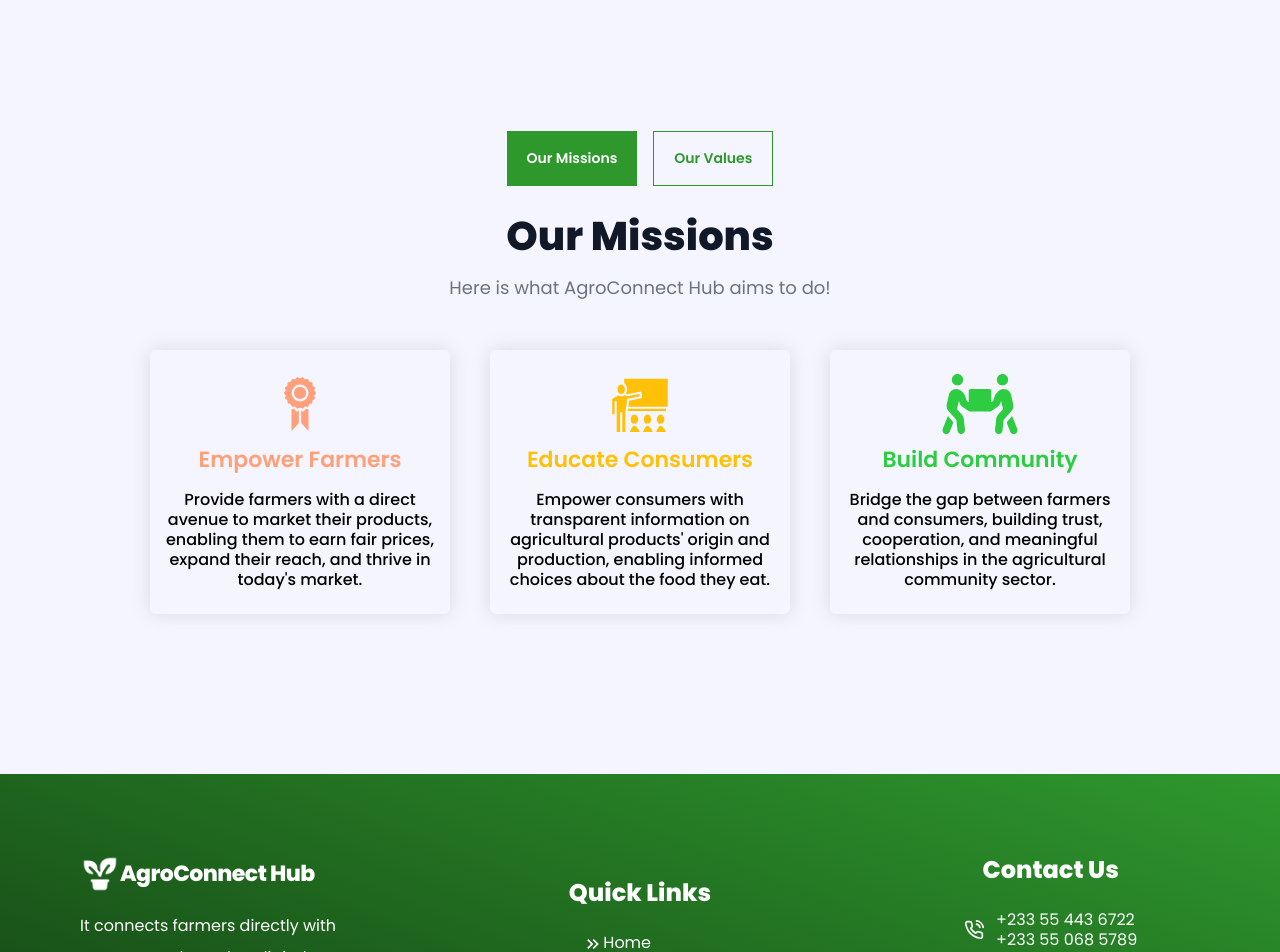
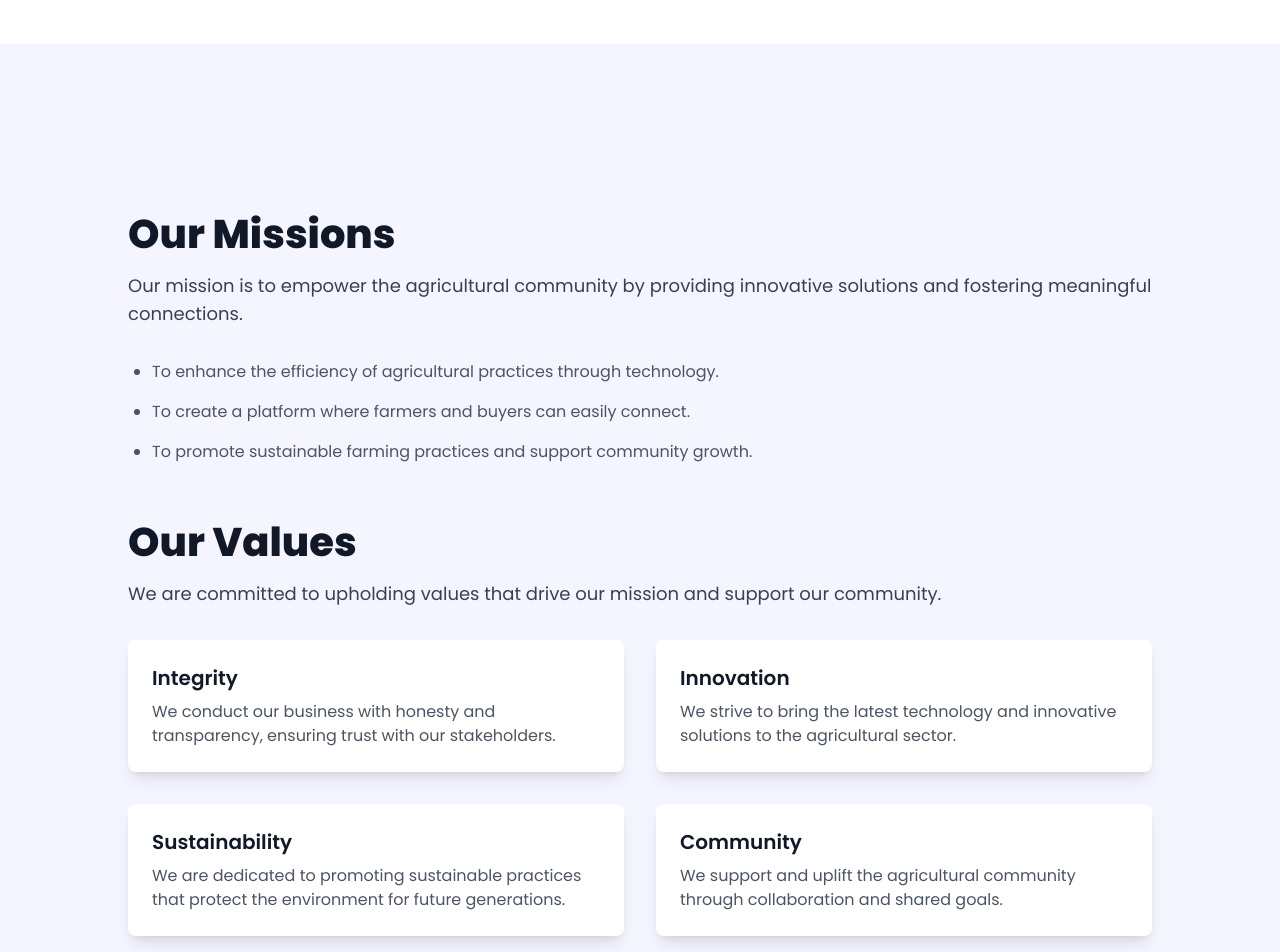
Before and after one commit to kwadwoambitious/AgroConnect-Hub, a React (Vite) app: page /about in a window 1280 px wide. Shown: the part 680-1632 px from the top of the page. Built offline with nearby package versions, Linux system fonts and the light colour scheme.

Commit message:
Update this file

```diff
--- a/src/components/About.jsx
+++ b/src/components/About.jsx
@@ -1,25 +1,12 @@
 import React, { useState } from "react";
 import logo from "../assets/images/LOGO.png";
 import aboutImage from "../assets/images/landing-hero.png";
-import { GiAchievement, GiTeacher } from "react-icons/gi";
-import { FaPeopleCarry, FaCheckCircle, FaLightbulb } from "react-icons/fa";
-import { MdVisibility } from "react-icons/md";
-import { motion, AnimatePresence } from "framer-motion";
 import NavBar from "./NavBar";
 import Footer from "./Footer";
 import "../App.css";
 
 const About = () => {
-  const [showValues, setShowValues] = useState(false);
   const [imageLoaded, setImageLoaded] = useState(false);
-
-  const showMissions = () => {
-    setShowValues(false);
-  };
-
-  const showValuesSection = () => {
-    setShowValues(true);
-  };
 
   const handleImageLoad = () => {
     setImageLoaded(true);
@@ -37,9 +24,12 @@ const About = () => {
       {/* navBar component ends here */}
 
       <div className="flex items-center justify-center lg:gap-x-10 px-5 xl:px-32 py-40 lg:py-40">
+        <div className="flex flex-col md:flex-row items-center">
+          {/* Image Section */}
+          <div className="md:w-1/2 mb-8 md:mb-0">
             <div className="bg-muted lg:block relative">
               {!imageLoaded && (
-            <div className="absolute inset-0 bg-gray-200 items-center hidden lg:block justify-center rounded-xl z-[90]">
+                <div className="absolute inset-0 bg-gray-200 items-center justify-center rounded-xl z-[90]">
                   <span className="text-gray-500 font-medium">
                     Image Loading...
                   </span>
@@ -49,17 +39,20 @@ const About = () => {
                 loading="lazy"
                 src={aboutImage}
                 alt="hero section image"
-            className={`w-[583px] max-h-[500px] object-cover rounded-xl hidden lg:block ${
+                className={`w-full h-auto rounded-lg shadow-lg  ${
                   imageLoaded ? "opacity-100" : "opacity-0"
                 }`}
                 onLoad={handleImageLoad}
               />
             </div>
-        <div className="max-w-[700px] lg:max-w-[500px]">
-          <h2 className="font-extrabold text-[27px] sm:text-[40px] text-center lg:text-left md:text-4xl mb-4 text-[#111827]">
-            Who We Are
+          </div>
+
+          {/* Text Section */}
+          <div className="md:w-1/2 md:pl-8">
+            <h2 className="text-[27px] sm:text-[40px] text-[#111827] font-extrabold mb-2">
+              About Us
             </h2>
-          <p className="text-sm md:text-[16px] font-medium leading-relaxed md:leading-relaxed text-justify">
+            <p className="text-lg text-gray-700">
               AgroConnect Hub bridges the gap between farmers and consumers,
               offering a user-friendly platform for farmers to showcase their
               produce directly to consumers. With AgroConnect Hub, consumers can
@@ -72,141 +65,83 @@ const About = () => {
             </p>
           </div>
         </div>
+      </div>
 
       <div className="bg-[#F4F5FF]  px-5 xl:px-32 py-20 lg:py-40 relative">
-        <div className="flex justify-center mb-5 gap-4">
-          <button
-            onClick={showMissions}
-            className={`px-5 py-4 ${
-              !showValues
-                ? "bg-[#2E982D] hover:bg-[#1e6a1e] hover:shadow-2xl text-white"
-                : "border border-[#2E982D] text-[#2E982D]"
-            }  text-[13px] md:text-[14px] font-semibold`}
-          >
-            Our Missions
-          </button>
-          <button
-            onClick={showValuesSection}
-            className={`px-5 py-4 ${
-              showValues
-                ? "bg-[#2E982D] hover:bg-[#1e6a1e] hover:shadow-2xl text-white"
-                : "border border-[#2E982D] text-[#2E982D]"
-            } text-[13px] md:text-[14px] font-semibold`}
-          >
-            Our Values
-          </button>
-        </div>
-
-        <div className="relative h-full">
-          <AnimatePresence>
-            {!showValues && (
-              <motion.div
-                key="missions"
-                initial={{ opacity: 0 }}
-                animate={{ opacity: 1 }}
-                exit={{ opacity: 0 }}
-                transition={{ duration: 0.05 }}
-                className="flex flex-wrap justify-center flex-col"
-              >
-                <h2 className="font-extrabold text-[27px] sm:text-[40px] mb-2 text-center text-[#111827]">
+        <div className="container mx-auto">
+          {/* Our Missions Section */}
+          <section className="mb-12">
+            <h2 className="text-[27px] sm:text-[40px] text-[#111827] font-extrabold mb-2">
               Our Missions
             </h2>
-                <p className="font-normal md:text-lg text-center text-[#6B7280]">
-                  Here is what AgroConnect Hub aims to do!
+            <p className="text-lg text-gray-700 mb-8">
+              Our mission is to empower the agricultural community by providing
+              innovative solutions and fostering meaningful connections.
             </p>
-                <div className="mt-12 flex items-start justify-center gap-10 flex-wrap">
-                  <div className="max-w-[300px] shadow-[0px_0px_19px_1px_rgba(0,0,0,0.1);] py-6 px-2 rounded-md hover:scale-105 transition duration-100 ease-in-out">
-                    <GiAchievement className="text-5xl md:text-6xl w-full mb-3 text-[#FFA07A]" />
-                    <h2 className="text-center font-semibold text-xl lg:text-[22px] text-[#FFA07A] mb-4">
-                      Empower Farmers
+            <ul className="list-disc pl-6 space-y-4">
+              <li className="text-gray-600">
+                To enhance the efficiency of agricultural practices through
+                technology.
+              </li>
+              <li className="text-gray-600">
+                To create a platform where farmers and buyers can easily
+                connect.
+              </li>
+              <li className="text-gray-600">
+                To promote sustainable farming practices and support community
+                growth.
+              </li>
+            </ul>
+          </section>
+
+          {/* Our Values Section */}
+          <section>
+            <h2 className="text-[27px] sm:text-[40px] text-[#111827] font-extrabold mb-2">
+              Our Values
             </h2>
-                    <p className="text-center text-sm md:text-[16px] font-medium">
-                      Provide farmers with a direct avenue to market their
-                      products, enabling them to earn fair prices, expand their
-                      reach, and thrive in today's market.
+            <p className="text-lg text-gray-700 mb-8">
+              We are committed to upholding values that drive our mission and
+              support our community.
+            </p>
+            <div className="grid grid-cols-1 md:grid-cols-2 gap-8">
+              <div className="bg-white p-6 rounded-lg shadow-lg">
+                <h3 className="text-xl font-semibold text-[#111827] mb-2">
+                  Integrity
+                </h3>
+                <p className="text-gray-600">
+                  We conduct our business with honesty and transparency,
+                  ensuring trust with our stakeholders.
                 </p>
               </div>
-                  <div className="max-w-[300px] shadow-[0px_0px_19px_1px_rgba(0,0,0,0.1);] py-6 px-2 rounded-md hover:scale-105 transition duration-100 ease-in-out">
-                    <GiTeacher className="text-5xl md:text-6xl w-full mb-3 text-[#FFC107]" />
-                    <h2 className="text-center font-semibold text-xl lg:text-[22px] text-[#FFC107] mb-4">
-                      Educate Consumers
-                    </h2>
-                    <p className="text-center text-sm md:text-[16px] font-medium">
-                      Empower consumers with transparent information on
-                      agricultural products' origin and production, enabling
-                      informed choices about the food they eat.
+              <div className="bg-white p-6 rounded-lg shadow-lg">
+                <h3 className="text-xl font-semibold text-[#111827] mb-2">
+                  Innovation
+                </h3>
+                <p className="text-gray-600">
+                  We strive to bring the latest technology and innovative
+                  solutions to the agricultural sector.
                 </p>
               </div>
-                  <div className="max-w-[300px] shadow-[0px_0px_19px_1px_rgba(0,0,0,0.1);] py-6 px-2 rounded-md hover:scale-105 transition duration-100 ease-in-out">
-                    <FaPeopleCarry className="text-5xl md:text-6xl w-full mb-3 text-[#2ECC40]" />
-                    <h2 className="text-center font-semibold text-xl lg:text-[22px] text-[#2ECC40] mb-4">
-                      Build Community
-                    </h2>
-                    <p className="text-center text-sm md:text-[16px] font-medium">
-                      Bridge the gap between farmers and consumers, building
-                      trust, cooperation, and meaningful relationships in the
-                      agricultural community sector.
+              <div className="bg-white p-6 rounded-lg shadow-lg">
+                <h3 className="text-xl font-semibold text-[#111827] mb-2">
+                  Sustainability
+                </h3>
+                <p className="text-gray-600">
+                  We are dedicated to promoting sustainable practices that
+                  protect the environment for future generations.
+                </p>
+              </div>
+              <div className="bg-white p-6 rounded-lg shadow-lg">
+                <h3 className="text-xl font-semibold text-[#111827] mb-2">
+                  Community
+                </h3>
+                <p className="text-gray-600">
+                  We support and uplift the agricultural community through
+                  collaboration and shared goals.
                 </p>
               </div>
             </div>
-              </motion.div>
-            )}
-          </AnimatePresence>
-
-          <AnimatePresence>
-            {showValues && (
-              <motion.div
-                key="values"
-                initial={{ opacity: 0 }}
-                animate={{ opacity: 1 }}
-                exit={{ opacity: 0 }}
-                transition={{ duration: 0.05 }}
-                className="flex flex-wrap justify-center flex-col"
-              >
-                <h2 className="font-extrabold text-[27px] sm:text-[40px] mb-2 text-center text-[#111827]">
-                  Our Values
-                </h2>
-                <p className="font-normal md:text-lg text-center text-[#6B7280]">
-                  Guiding Principles that Shape our Culture and Actions!
-                </p>
-                <div className="mt-12 flex items-start justify-center gap-10 flex-wrap">
-                  <div className="max-w-[300px] shadow-[0px_0px_19px_1px_rgba(0,0,0,0.1);] py-6 px-2 rounded-md hover:scale-105 transition duration-100 ease-in-out">
-                    <MdVisibility className="text-5xl md:text-6xl w-full mb-3 text-[#964B00]" />
-                    <h2 className="text-center font-semibold text-xl lg:text-[22px] text-[#964B00] mb-4">
-                      Transparency
-                    </h2>
-                    <p className="text-center text-sm md:text-[16px] font-medium">
-                      We believe in open communication and honest practices,
-                      ensuring a trustworthy connection between farmers and
-                      consumers.
-                    </p>
-                  </div>
-                  <div className="max-w-[300px] shadow-[0px_0px_19px_1px_rgba(0,0,0,0.1);] py-6 px-2 rounded-md hover:scale-105 transition duration-100 ease-in-out">
-                    <FaCheckCircle className="text-5xl md:text-6xl w-full mb-3 text-[#786C3B]" />
-                    <h2 className="text-center font-semibold text-xl lg:text-[22px] text-[#786C3B] mb-4">
-                      Quality
-                    </h2>
-                    <p className="text-center text-sm md:text-[16px] font-medium">
-                      We are committed to delivering high-quality products and
-                      services, ensuring the best experience for both farmers
-                      and consumers.
-                    </p>
-                  </div>
-                  <div className="max-w-[300px] shadow-[0px_0px_19px_1px_rgba(0,0,0,0.1);] py-6 px-2  rounded-md hover:scale-105 transition duration-100 ease-in-out">
-                    <FaLightbulb className="text-5xl md:text-6xl w-full mb-3 text-[#F7DC6F]" />
-                    <h2 className="text-center font-semibold text-xl lg:text-[22px] text-[#F7DC6F] mb-4">
-                      Innovation
-                    </h2>
-                    <p className="text-center text-sm md:text-[16px] font-medium">
-                      We embrace technology and innovation to improve the
-                      agriculture industry and make a positive impact on the
-                      environment and society.
-                    </p>
-                  </div>
-                </div>
-              </motion.div>
-            )}
-          </AnimatePresence>
+          </section>
         </div>
       </div>
 
--- a/src/components/LandingPage.jsx
+++ b/src/components/LandingPage.jsx
@@ -85,10 +85,10 @@ const LandingPage = () => {
       {/* login banner */}
       <div className="bg-gradient-to-tr from-[#0F320F] to-[#2E982D] px-5 2xl:px-20 py-28 lg:py-40">
         <h2 className="text-[25px] md:text-[45px] text-center text-white font-extrabold sm:max-w-4xl mx-auto mb-2 leading-[1.2]">
-          Experience our service, providing you with fresh and healthy products!
+        Bridging Farmers and Buyers for Seamless Trade and Shared Success.
         </h2>
-        <p className="font-normal md:text-lg text-center text-white">
-          Let the greatest journey begin!
+        <p className="font-normal md:text-lg text-center text-white max-w-[700px] mx-auto">
+        Sign in to access tools, markets, and resources designed for both farmers and buyers, facilitating smooth transactions and mutual growth.
         </p>
         <Link
           to="/login"
```
Lines whose indentation alone changed are shown as unchanged.
